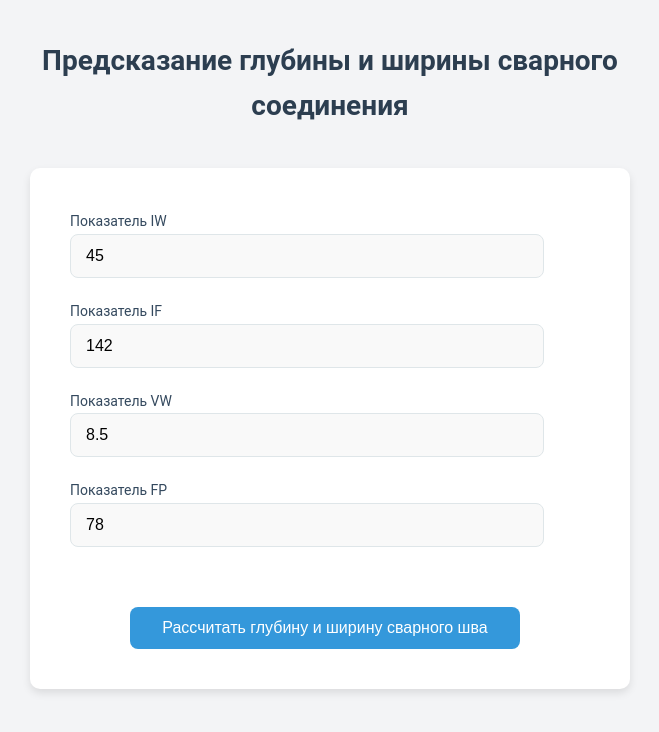
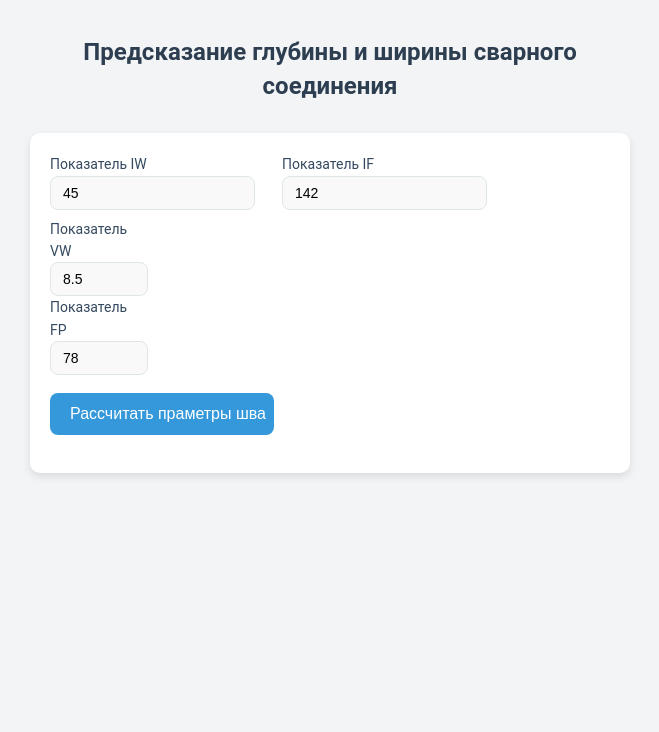
Before and after one commit to abeliksv/case1, a Flask app: page / in a window 1280 px wide. Shown: the top 732 px of the page, without its empty margins (310-969 px from the left). Run offline with Flask 3, Linux system fonts and the light colour scheme.

Commit message:
получен валидный результат

```diff
--- a/app.py
+++ b/app.py
@@ -1,6 +1,7 @@
 import numpy as np
 from flask import Flask, render_template, request
 from processing import process, preprocess
+import pandas as pd
 
 app = Flask(__name__)
 
@@ -12,39 +13,70 @@ def index():
     IF = 142
     VW = 8.5
     FP = 78
-
     message = ''
+    errors = []
 
     if request.method == "POST":
-        # Получаем значения, введённые пользователем
-        IW = request.form.get("IW", 45)
-        IF = request.form.get("IF", 142)
-        VW = request.form.get("VW", 8.5)
-        FP = request.form.get("FP", 78)
+        # Очищаем сообщение перед новым расчетом
+        message = ''
+        # Получаем значения, введённые пользователем и преобразуем их в числа
+        try:
+            # Получаем значения, введённые пользователем
+            IW = float(request.form.get("IW", 45))
+            IF = float(request.form.get("IF", 142))
+            VW = float(request.form.get("VW", 8.5))
+            FP = float(request.form.get("FP", 78))
+
+            # Проверяем, что значения корректны
+            if IW < 43 or IW > 49:
+                print("1")
+                errors.append("Показатель IW должен быть положительным в интервале от 43.0 до 49.0")
+            if IF < 141 or IF > 150:
+                print("2")
+                errors.append("Показатель IF должен быть положительным в интервале от 141.0 до 150.0")
+            if VW < 4.5 or VW > 12.0:
+                print("3")
+                errors.append("Показатель VW должен быть положительным в интервале от 4.5 до 12.0")
+            if FP < 5 or FP > 125:
+                print("4")
+                errors.append("Показатель FP должен быть положительным в интервале от 5.00 до 125.0")
+
+            if errors:
+                message = "<br>".join(errors)
+            else:
+                # Создание DataFrame
+                data = pd.DataFrame({
+                    'IW': [IW],
+                    'IF': [IF],
+                    'VW': [VW],
+                    'FP': [FP],
+                })
 
 
 
-        data = np.array([[VW],
-                         [IW],
-                         [IF],
-                         [FP],
-                         ])
-        data = data.reshape(1,-1)
+                # Обрабатываем данные
+                scaled_data = preprocess(data)
+                print(data)
+                print("_________")
+                print(scaled_data)
 
-        # Обрабатываем данные
-        scaled_data = preprocess(data)
+                # # считаем показатели
+                result = process(scaled_data)
+                # depth = round(depth, 3)
+                # width = round(width, 3)
+                print(result)
+
+                depth = round(result[0], 3)
+                width = round(result[1], 3)
+                print(depth)
+                print(width)
 
 
-        # считаем показатели
+                # Сообщение с результатом расчета
+                message = f"Глубина шва {depth} и ширина шва {width}"
 
-
-        depth, width = process(scaled_data)
-        depth = round(depth, 3)
-        width = round(width, 3)
-
-
-        # Сообщение с результатом расчета
-        message = f"Глубина шва {depth} и ширина шва {width}"
+        except ValueError:
+                message = "Пожалуйста, введите корректные числовые значения."
 
     # Передаем все переменные в шаблон для отображения
     return render_template("index.html",
--- a/templates/index.html
+++ b/templates/index.html
@@ -2,7 +2,8 @@
 <html lang="en">
 <head>
     <meta charset="UTF-8">
-    <title>Предсказание глубины и ширины сварного соединения</title>
+    <meta name="viewport" content="width=device-width, initial-scale=1.0"> <!-- Адаптивный мета-тег -->
+    <title>Калькулятор стоимости недвижимости</title>
     <style>
         /* Основные стили */
         body {
@@ -12,28 +13,28 @@
             padding: 20px;
             background-color: #f3f4f6;
             color: #333;
-            line-height: 1.6;
+            line-height: 1.4;
         }
 
         h1 {
             text-align: center;
-            font-size: 28px;
+            font-size: 24px;
             color: #2c3e50;
-            margin-bottom: 40px;
+            margin-bottom: 30px;
         }
 
         form {
             display: flex;
-            flex-wrap: wrap;
-            gap: 20px;
+            flex-direction: column; /* Упрощаем для мобильных устройств */
+            gap: 8px;
             background-color: #fff;
-            padding: 40px;
+            padding: 20px;
             border-radius: 10px;
             box-shadow: 0 4px 8px rgba(0, 0, 0, 0.1);
         }
 
         form div {
-            width: 85%;
+            width: 100%; /* Ширина 100% для мобильных */
         }
 
         form label {
@@ -43,11 +44,11 @@
         }
 
         form input[type="text"], form input[type="number"] {
-            width: 100%;
-            padding: 12px 15px;
+            width: 80%;
+            padding: 8px 12px;
             border: 1px solid #dfe6e9;
             border-radius: 8px;
-            font-size: 16px;
+            font-size: 14px;
             background-color: #f9f9f9;
             transition: border-color 0.3s ease;
         }
@@ -67,9 +68,8 @@
             cursor: pointer;
             font-size: 16px;
             transition: background-color 0.3s ease;
-            margin-top: 20px;
-            margin-left: 60px;
-            width: 75%;
+            margin-top: 18px;
+            width: 100%; /* Ширина 100% для кнопки */
         }
 
         form input[type="submit"]:hover {
@@ -78,54 +78,34 @@
 
         p {
             text-align: center;
-            font-size: 20px;
+            font-size: 18px;
             color: #34495e;
-            margin-top: 20px;
+            margin-top: 15px;
         }
 
-        .error-message {
-            color: red;
-            font-size: 16px;
+        /* Медиа-запросы для больших экранов */
+        @media (min-width: 600px) {
+            form {
+                flex-direction: row; /* Изменяем направление на больших экранах */
+                flex-wrap: wrap;
+            }
+
+            form div {
+                width: 40%; /* Уменьшаем ширину на больших экранах */
+            }
+
+            form input[type="submit"] {
+                width: 100%; /* Кнопка не занимает всю ширину */
+
+            }
         }
     </style>
-
-    <script>
-        function validateForm() {
-            let IW = document.forms["propertyForm"]["IW"].value;
-            let IF = document.forms["propertyForm"]["IF"].value;
-            let VW = document.forms["propertyForm"]["VW"].value;
-            let FP = document.forms["propertyForm"]["FP"].value;
-
-            let errors = [];
-
-            if (isNaN(IW) || IW < 43 || IW > 49) {
-                errors.push("Показатель IW должен быть положительным в интервале от 43.0 до 49.0");
-            }
-            if (isNaN(IF) || IF < 141 || IF > 150) {
-                errors.push("Показатель IF должен быть положительным в интервале от 141.0 до 150.0");
-            }
-            if (isNaN(VW) || VW < 4.5 || VW > 12.0) {
-                errors.push("Показатель VW должен быть положительным в интервале от 4.5 до 12.0");
-            }
-            if (isNaN(FP) || FP < 50.0 || FP > 125.0) {
-                errors.push("Показатель FP должен быть положительным в интервале от 5.00 до 125.0");
-            }
-
-
-            if (errors.length > 0) {
-                document.getElementById("errorMessages").innerHTML = errors.join("<br>");
-                return false;
-            }
-
-            return true;
-        }
-    </script>
 </head>
 <body>
 
 <h1>Предсказание глубины и ширины сварного соединения</h1>
 
-<form name="propertyForm" method="post" onsubmit="return validateForm()">
+<form name="propertyForm" method="post">
     <div>
         <label>Показатель IW</label>
         <input type="text" name="IW" value="{{ IW }}" required>
@@ -135,6 +115,7 @@
         <input type="text" name="IF" value="{{ IF }}" required>
     </div>
     <div>
+    <div>
         <label>Показатель VW</label>
         <input type="text" name="VW" value="{{ VW }}" required>
     </div>
@@ -143,8 +124,8 @@
         <input type="text" name="FP" value="{{ FP }}" required>
     </div>
 
-    <div id="errorMessages" class="error-message"></div>
-    <input type="submit" value="Рассчитать глубину и ширину сварного шва">
+
+    <input type="submit" value="Рассчитать праметры шва">
 </form>
 
 <p>
```
Also changed, not shown: processing.py (+22 -23 lines).
